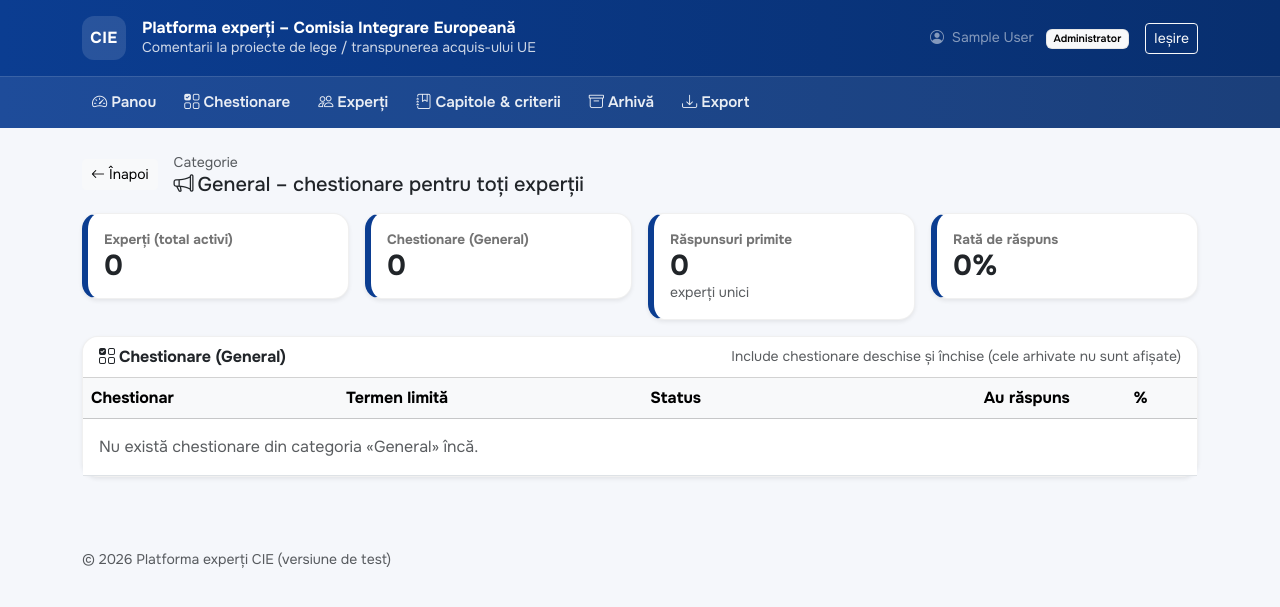
After one commit to spatarum/cie-platforma, a Django app: page /administrare/general/ in a window 1280 px wide. The commit adds this page. Shown: the top 607 px of the page. Run offline with Django 4.2, Linux system fonts and the light colour scheme; the visitor is signed in with stand-in values (Sample User, id 1); data comes from the database, SQL or seed files in the repository; data that the repository does not hold is empty.

Commit message:
Add files via upload

```diff
--- a/portal/models.py
+++ b/portal/models.py
@@ -131,6 +131,12 @@ class Questionnaire(models.Model):
     descriere = models.TextField(blank=True)
     termen_limita = models.DateTimeField(help_text="După termen, răspunsurile nu mai pot fi editate.")
 
+    # Categorie specială: chestionare pentru toți experții (General)
+    este_general = models.BooleanField(
+        default=False,
+        help_text="Dacă este bifat, chestionarul este disponibil pentru toți experții (categoria «General»).",
+    )
+
     capitole = models.ManyToManyField(Chapter, blank=True, related_name="chestionare")
     criterii = models.ManyToManyField(Criterion, blank=True, related_name="chestionare")
 
--- a/portal/urls.py
+++ b/portal/urls.py
@@ -43,6 +43,7 @@ urlpatterns = [
     path("administrare/import/rulari/<int:pk>/credentiale.csv", views.admin_import_run_credentials_csv, name="admin_import_run_credentials_csv"),
 
     path("administrare/referinte/", views.admin_referinte, name="admin_referinte"),
+    path("administrare/general/", views.admin_general_dashboard, name="admin_general_dashboard"),
     path("administrare/capitole/<int:pk>/", views.admin_capitol_dashboard, name="admin_capitol_dashboard"),
     path("administrare/criterii/<int:pk>/", views.admin_criteriu_dashboard, name="admin_criteriu_dashboard"),
 
--- a/portal/views.py
+++ b/portal/views.py
@@ -39,7 +39,9 @@ def _expert_accessible_qs(user: User):
     profil = _get_or_create_profile(user)
     return (
         Questionnaire.objects.filter(arhivat=False).filter(
-            Q(capitole__in=profil.capitole.all()) | Q(criterii__in=profil.criterii.all())
+            Q(este_general=True)
+            | Q(capitole__in=profil.capitole.all())
+            | Q(criterii__in=profil.criterii.all())
         )
         .distinct()
         .order_by("termen_limita")
@@ -49,6 +51,10 @@ def _expert_accessible_qs(user: User):
 def _expert_can_access(user: User, chestionar: Questionnaire) -> bool:
     if getattr(chestionar, 'arhivat', False):
         return False
+
+    # Chestionarele generale sunt disponibile pentru toți experții
+    if getattr(chestionar, "este_general", False):
+        return True
 
     profil = _get_or_create_profile(user)
     expert_chapters = set(profil.capitole.values_list("id", flat=True))
@@ -79,14 +85,20 @@ def expert_dashboard(request):
     profil = _get_or_create_profile(request.user)
     qs = _expert_accessible_qs(request.user)
 
-    # Filtre (opțional) după capitol / criteriu, doar dintre cele alocate expertului
+    # Filtre (opțional) după categorie/capitol/criteriu
+    general = request.GET.get("general")
     cap_id = request.GET.get("capitol")
     cr_id = request.GET.get("criteriu")
 
     active_cap_id = None
     active_cr_id = None
+    active_general = False
 
-    if cap_id:
+    # Prioritate: General -> Capitol -> Criteriu
+    if general:
+        qs = qs.filter(este_general=True).distinct()
+        active_general = True
+    elif cap_id:
         try:
             cap_id_int = int(cap_id)
         except (TypeError, ValueError):
@@ -124,6 +136,7 @@ def expert_dashboard(request):
             "criterii_tile": profil.criterii.all().order_by("cod"),
             "active_capitol": active_cap_id,
             "active_criteriu": active_cr_id,
+            "active_general": active_general,
         },
     )
 
@@ -579,6 +592,70 @@ def admin_referinte(request):
     )
 
 
+@user_passes_test(is_admin)
+def admin_general_dashboard(request):
+    """Dashboard pentru categoria «General» (chestionare pentru toți experții)."""
+
+    expert_ids_qs = (
+        User.objects.filter(is_staff=False, is_active=True)
+        .values_list("id", flat=True)
+        .distinct()
+    )
+    expert_ids = list(expert_ids_qs)
+    nr_experti = len(expert_ids)
+
+    chestionare_qs = (
+        Questionnaire.objects.filter(arhivat=False, este_general=True)
+        .distinct()
+        .order_by("-creat_la")
+    )
+    chestionare = list(chestionare_qs)
+    nr_chestionare = len(chestionare)
+
+    for q in chestionare:
+        if nr_experti == 0:
+            q.nr_respondenti = 0
+            q.proc_respondenti = 0
+            q.respondenti = []
+            continue
+
+        resp_ids_qs = (
+            Submission.objects.filter(questionnaire=q, expert_id__in=expert_ids)
+            .filter(Q(status=Submission.STATUS_TRIMIS) | Q(raspunsuri__text__gt=""))
+            .values_list("expert_id", flat=True)
+            .distinct()
+        )
+        resp_ids = list(resp_ids_qs)
+        q.nr_respondenti = len(resp_ids)
+        q.proc_respondenti = round((q.nr_respondenti / nr_experti) * 100, 1)
+        q.respondenti = list(User.objects.filter(id__in=resp_ids).order_by("last_name", "first_name"))
+
+    if nr_experti and nr_chestionare:
+        nr_experti_care_au_raspuns = (
+            Submission.objects.filter(questionnaire__in=chestionare, expert_id__in=expert_ids)
+            .filter(Q(status=Submission.STATUS_TRIMIS) | Q(raspunsuri__text__gt=""))
+            .values("expert_id")
+            .distinct()
+            .count()
+        )
+    else:
+        nr_experti_care_au_raspuns = 0
+
+    rata_raspuns = round((nr_experti_care_au_raspuns / nr_experti) * 100, 1) if nr_experti else 0
+
+    return render(
+        request,
+        "portal/admin_general_dashboard.html",
+        {
+            "nr_experti": nr_experti,
+            "nr_chestionare": nr_chestionare,
+            "nr_experti_care_au_raspuns": nr_experti_care_au_raspuns,
+            "rata_raspuns": rata_raspuns,
+            "chestionare": chestionare,
+        },
+    )
+
+
 
 
 @user_passes_test(is_admin)
@@ -726,6 +803,7 @@ def admin_export(request):
         ids = request.POST.getlist("chestionare")
         ch_ids = request.POST.getlist("capitole")
         cr_ids = request.POST.getlist("criterii")
+        include_general = bool(request.POST.get("general"))
 
         qs = Questionnaire.objects.none()
         if ids:
@@ -734,10 +812,12 @@ def admin_export(request):
             qs = qs | Questionnaire.objects.filter(arhivat=False, capitole__id__in=ch_ids)
         if cr_ids:
             qs = qs | Questionnaire.objects.filter(arhivat=False, criterii__id__in=cr_ids)
+        if include_general:
+            qs = qs | Questionnaire.objects.filter(arhivat=False, este_general=True)
         qs = qs.distinct().order_by("-creat_la")
 
         if not qs.exists():
-            messages.error(request, "Selectează cel puțin un chestionar sau un filtru (capitol/criteriu).")
+            messages.error(request, "Selectează cel puțin un chestionar sau un filtru (General/capitol/criteriu).")
             return redirect("admin_export")
 
         filename_base = f"raspunsuri_{timezone.now().strftime('%Y%m%d_%H%M')}"
--- a/templates/portal/admin_arhiva.html
+++ b/templates/portal/admin_arhiva.html
@@ -34,6 +34,7 @@
                   <tr>
                     <td>
                       <div class="fw-semibold">{{ c.titlu }}</div>
+                      {% if c.este_general %}<div><span class="badge text-bg-primary"><i class="bi bi-megaphone me-1"></i>General</span></div>{% endif %}
                       {% if c.descriere %}<div class="text-muted small">{{ c.descriere|truncatechars:80 }}</div>{% endif %}
                       <div class="small text-muted">Termen: {{ c.termen_limita|date:"d.m.Y H:i" }}</div>
                     </td>
--- a/templates/portal/admin_chestionar_raspunsuri.html
+++ b/templates/portal/admin_chestionar_raspunsuri.html
@@ -32,6 +32,9 @@
           <span class="badge text-bg-success"><i class="bi bi-unlock me-1"></i>Deschis</span>
         {% else %}
           <span class="badge text-bg-secondary"><i class="bi bi-lock me-1"></i>Închis</span>
+        {% endif %}
+        {% if chestionar.este_general %}
+          <span class="badge text-bg-primary ms-1"><i class="bi bi-megaphone me-1"></i>General</span>
         {% endif %}
       </div>
       <div class="col-md-4">
--- a/templates/portal/admin_chestionare_list.html
+++ b/templates/portal/admin_chestionare_list.html
@@ -45,6 +45,7 @@
                 </td>
                 <td>
                   <div class="d-flex flex-wrap gap-1">
+                    {% if c.este_general %}<span class="badge text-bg-primary"><i class="bi bi-megaphone me-1"></i>General</span>{% endif %}
                     {% for ch in c.capitole.all %}<span class="badge text-bg-light"><i class="bi {{ ch.pictograma|default:'bi-journal-text' }} me-1"></i>{{ ch.numar }}</span>{% endfor %}
                     {% for cr in c.criterii.all %}<span class="badge text-bg-light"><i class="bi {{ cr.pictograma|default:'bi-flag' }} me-1"></i>{{ cr.cod }}</span>{% endfor %}
                   </div>
--- /dev/null
+++ b/templates/portal/admin_general_dashboard.html
@@ -0,0 +1,126 @@
+{% extends 'portal/base.html' %}
+
+{% block title %}General | Dashboard{% endblock %}
+
+{% block content %}
+<div class="d-flex align-items-center justify-content-between mb-3">
+  <div class="d-flex align-items-center gap-3">
+    <a class="btn btn-light btn-sm" href="{% url 'admin_referinte' %}">
+      <i class="bi bi-arrow-left me-1"></i>Înapoi
+    </a>
+    <div>
+      <div class="small text-muted">Categorie</div>
+      <h1 class="h5 mb-0"><i class="bi bi-megaphone me-1"></i>General – chestionare pentru toți experții</h1>
+    </div>
+  </div>
+</div>
+
+<div class="row g-3 mb-3">
+  <div class="col-md-3">
+    <div class="card shadow-sm gov-card stat-card" style="--stat-accent: #0b3d91;">
+      <div class="card-body">
+        <div class="stat-label">Experți (total activi)</div>
+        <div class="stat-value">{{ nr_experti }}</div>
+      </div>
+    </div>
+  </div>
+
+  <div class="col-md-3">
+    <div class="card shadow-sm gov-card stat-card" style="--stat-accent: #0b3d91;">
+      <div class="card-body">
+        <div class="stat-label">Chestionare (General)</div>
+        <div class="stat-value">{{ nr_chestionare }}</div>
+      </div>
+    </div>
+  </div>
+
+  <div class="col-md-3">
+    <div class="card shadow-sm gov-card stat-card" style="--stat-accent: #0b3d91;">
+      <div class="card-body">
+        <div class="stat-label">Răspunsuri primite</div>
+        <div class="stat-value">{{ nr_experti_care_au_raspuns }}</div>
+        <div class="small text-muted">experți unici</div>
+      </div>
+    </div>
+  </div>
+
+  <div class="col-md-3">
+    <div class="card shadow-sm gov-card stat-card" style="--stat-accent: #0b3d91;">
+      <div class="card-body">
+        <div class="stat-label">Rată de răspuns</div>
+        <div class="stat-value">{{ rata_raspuns }}%</div>
+      </div>
+    </div>
+  </div>
+</div>
+
+<div class="card shadow-sm gov-card">
+  <div class="card-header bg-white d-flex align-items-center justify-content-between">
+    <strong><i class="bi bi-ui-checks-grid me-1"></i>Chestionare (General)</strong>
+    <span class="text-muted small">Include chestionare deschise și închise (cele arhivate nu sunt afișate)</span>
+  </div>
+
+  <div class="table-responsive">
+    <table class="table table-hover align-middle mb-0">
+      <thead class="table-light">
+        <tr>
+          <th>Chestionar</th>
+          <th class="text-nowrap">Termen limită</th>
+          <th>Status</th>
+          <th class="text-end">Au răspuns</th>
+          <th class="text-end">%</th>
+          <th class="text-end"></th>
+        </tr>
+      </thead>
+      <tbody>
+        {% for q in chestionare %}
+          <tr>
+            <td>
+              <a class="fw-semibold text-decoration-none" href="{% url 'admin_chestionar_raspunsuri' q.pk %}?back={{ request.path|urlencode }}">{{ q.titlu }}</a>
+              {% if q.descriere %}
+                <div class="text-muted small">{{ q.descriere|truncatechars:120 }}</div>
+              {% endif %}
+
+              {% if q.respondenti %}
+                <div class="mt-2 d-flex flex-wrap gap-1">
+                  {% for e in q.respondenti %}
+                    <a class="badge text-bg-light text-decoration-none" href="{% url 'admin_chestionar_raspunsuri_expert' q.pk e.pk %}?back={{ request.path|urlencode }}">
+                      {{ e.get_full_name|default:e.username }}
+                    </a>
+                  {% endfor %}
+                </div>
+              {% else %}
+                <div class="mt-2 text-muted small">Niciun răspuns încă.</div>
+              {% endif %}
+            </td>
+
+            <td class="text-nowrap">{{ q.termen_limita|date:"d.m.Y H:i" }}</td>
+
+            <td>
+              {% if q.este_deschis %}
+                <span class="badge text-bg-success"><i class="bi bi-unlock me-1"></i>Deschis</span>
+              {% else %}
+                <span class="badge text-bg-secondary"><i class="bi bi-lock me-1"></i>Închis</span>
+              {% endif %}
+              <span class="badge text-bg-primary ms-1"><i class="bi bi-megaphone me-1"></i>General</span>
+            </td>
+
+            <td class="text-end">{{ q.nr_respondenti }}</td>
+            <td class="text-end">{{ q.proc_respondenti }}%</td>
+
+            <td class="text-end">
+              <a class="btn btn-sm btn-outline-primary" href="{% url 'admin_chestionar_edit' q.pk %}">
+                <i class="bi bi-pencil me-1"></i>Editează
+              </a>
+            </td>
+          </tr>
+        {% empty %}
+          <tr>
+            <td colspan="6" class="text-muted p-3">Nu există chestionare din categoria «General» încă.</td>
+          </tr>
+        {% endfor %}
+      </tbody>
+    </table>
+  </div>
+</div>
+{% endblock %}
--- a/templates/portal/expert_chestionar.html
+++ b/templates/portal/expert_chestionar.html
@@ -8,6 +8,9 @@
     <h1 class="h5 mb-1">{{ chestionar.titlu }}</h1>
     {% if chestionar.descriere %}<div class="text-muted">{{ chestionar.descriere }}</div>{% endif %}
     <div class="mt-2 d-flex flex-wrap gap-2">
+      {% if chestionar.este_general %}
+        <span class="badge text-bg-primary"><i class="bi bi-megaphone me-1"></i>General (pentru toți experții)</span>
+      {% endif %}
       {% for ch in chestionar.capitole.all %}
         <span class="badge text-bg-light"><i class="bi {{ ch.pictograma|default:'bi-journal-text' }} me-1"></i>Cap. {{ ch.numar }} – {{ ch.denumire }}</span>
       {% endfor %}
```
Also changed, not shown: portal/exports.py (+10 -1 lines), portal/forms.py (+17 -1 lines), templates/portal/admin_chestionar_form.html (+45 -2 lines), templates/portal/admin_export.html (+13 -1 lines), templates/portal/admin_referinte.html (+15 -0 lines), templates/portal/expert_dashboard.html (+15 -1 lines), portal/migrations/0007_questionnaire_general.py (added).
